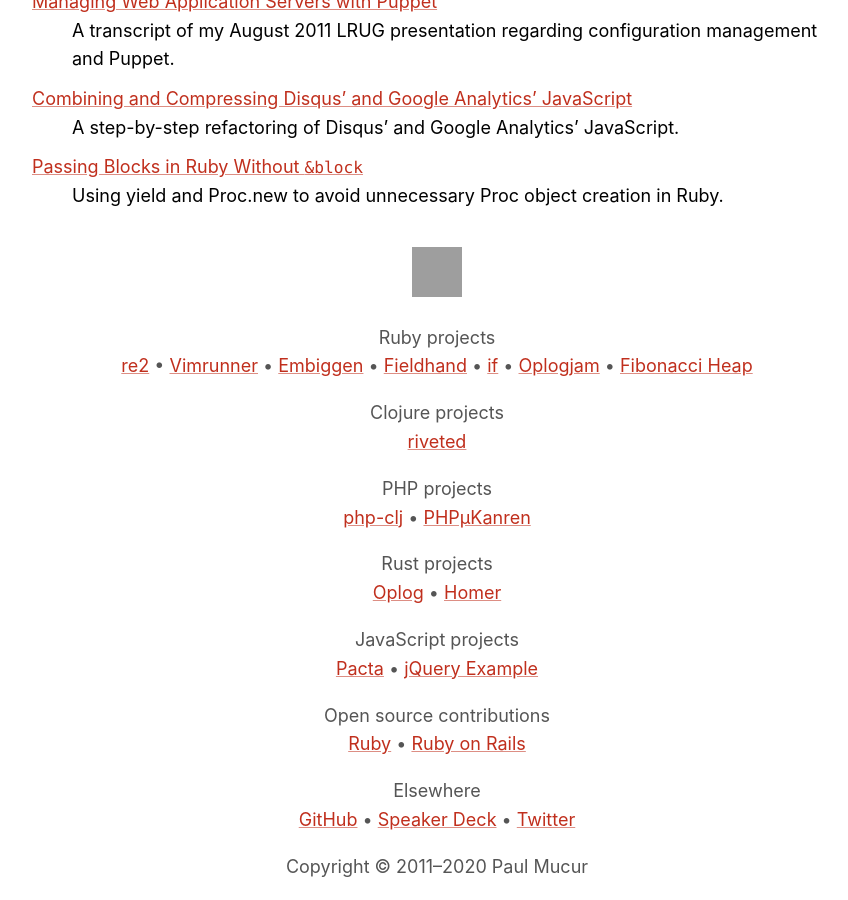
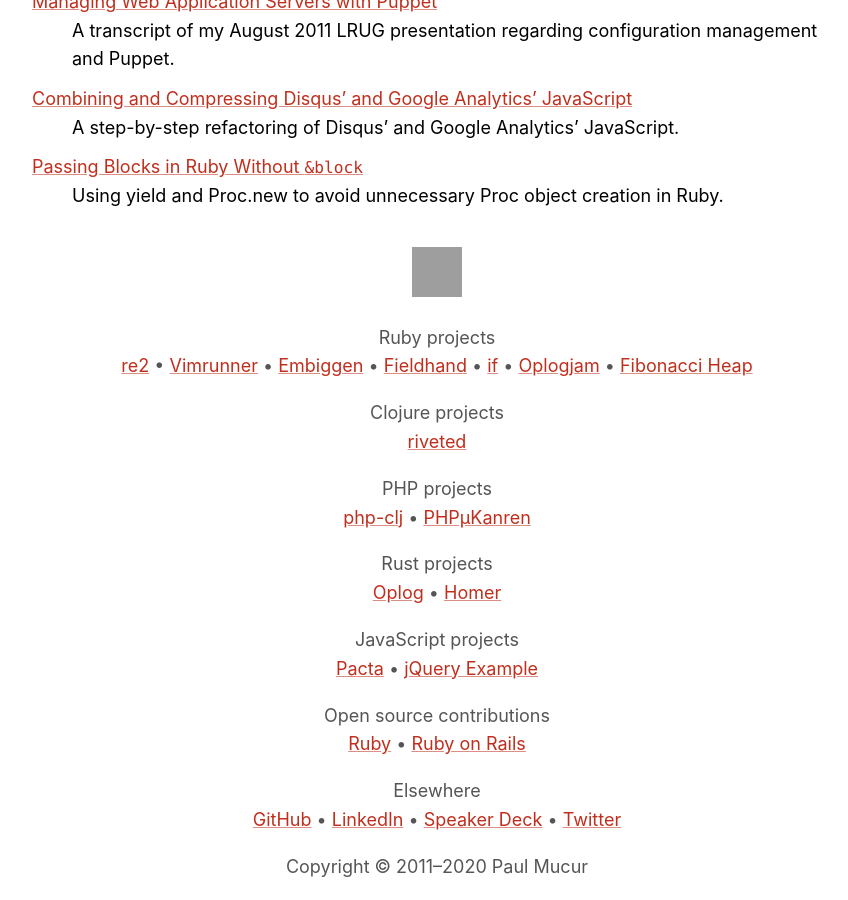
Before and after one commit to mudge/mudge.github.com, a Jekyll site: the page built from index.html, in a window 1280 px wide and 900 px high, scrolled down 2684 px. Shown: the whole window, without its empty margins (203-1051 px from the left). Built offline with Jekyll 4.4.1, drawn with Linux system fonts in a browser that asks for light colours; grey boxes are pictures that could not be loaded.

Commit message:
Add LinkedIn profile to footer

```diff
--- a/_includes/footer.html
+++ b/_includes/footer.html
@@ -37,6 +37,7 @@
   <h2>Elsewhere</h2>
   <p>
     <a href=//github.com/mudge>GitHub</a> &bull;
+    <a href=//www.linkedin.com/in/paulmucur/>LinkedIn</a> &bull;
     <a href=//speakerdeck.com/mudge>Speaker Deck</a> &bull;
     <a href=//twitter.com/mudge>Twitter</a>
   </p>
```
